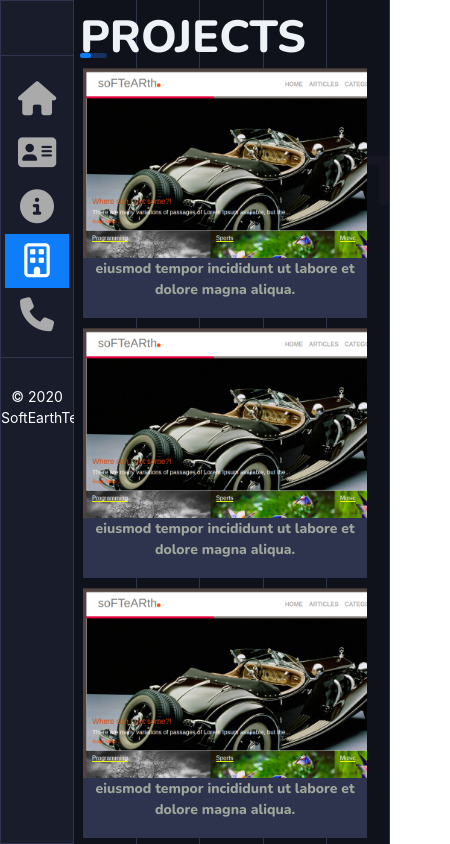
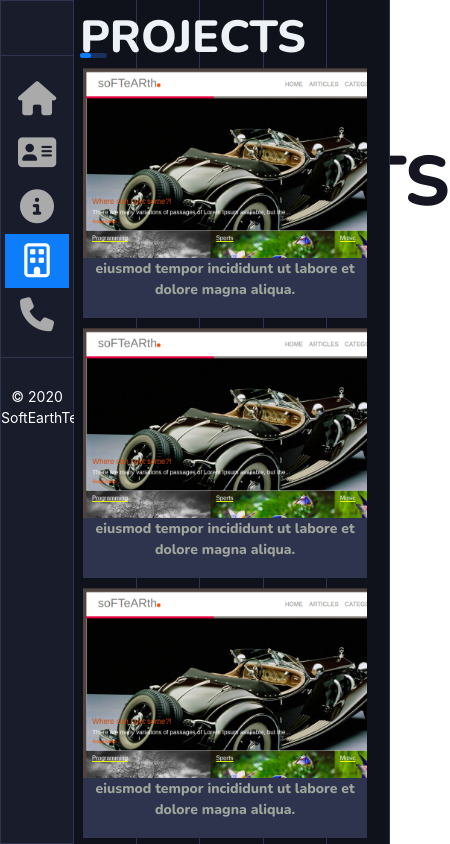
Before and after one commit to OdongAlican/Portfolio, a Vue app: page /projects in a window 390 px wide. Shown: the top 844 px of the page, 450 px wide, since content can reach past the window. Built offline with nearby package versions, Linux system fonts and the light colour scheme.

Commit message:
updates the background view

```diff
--- a/src/App.vue
+++ b/src/App.vue
@@ -45,6 +45,16 @@
 body {
   font-size: 1vw;
 }
+.main-section {
+  height: 100%;
+  width: 100%;
+}
+.sections {
+  position: absolute;
+  width: 100%;
+  background-color: #10121B;
+  overflow-y: auto;
+}
 
 #app {
   text-align: center;
@@ -90,10 +100,6 @@
   width: 81%;
 }
 
-.sections {
-  background-color: #10121B;
-}
-
 #nav a {
   color: #aaa;
 }
@@ -133,7 +139,6 @@
 }
 
 .about{
-  overflow: auto;
   position: absolute;
   width: 81%;
   right: 0;
@@ -142,6 +147,7 @@
 .home {
   top: 0;
   padding: 0;
+  bottom: 0;
 }
 
 .about h1 {
--- a/src/views/About.vue
+++ b/src/views/About.vue
@@ -1,5 +1,5 @@
 <template>
-  <div class="about">
+  <div class="about main-section">
     <h1 class="ml-4">
       ABOUT ME
     </h1>
@@ -250,10 +250,6 @@
   font-size: 14px;
 }
 
-.sections {
-  min-height: 215vh;
-}
-
 .services {
   margin-top: 40px;
 }
@@ -363,8 +359,5 @@
       margin-bottom: 10px;
     }
 
-    .sections {
-  height: 455vh;
-}
   }
 </style>
--- a/src/views/Contact.vue
+++ b/src/views/Contact.vue
@@ -1,5 +1,5 @@
 <template>
-  <div class="about">
+  <div class="about main-section">
     <h1 class="ml-4">
       CONTACT
     </h1>
@@ -91,9 +91,6 @@
 </template>
 <style scoped>
 
-.sections {
-  height: 125vh;
-}
 
 .contact-details {
   display: flex;
@@ -114,7 +111,8 @@
   background-color: transparent;
   color: #A2A79D;
   width: 100%;
-  padding: 5px 5px;
+  background-color: #10121B;
+  padding: 5px 5px
 }
 
 .name input {
--- a/src/views/Project.vue
+++ b/src/views/Project.vue
@@ -1,5 +1,5 @@
 <template>
-  <div class="about">
+  <div class="about main-section">
     <h1 class="ml-4">
       PROJECTS
     </h1>
@@ -77,9 +77,7 @@
 </template>
 <style scoped>
 
-.sections {
-  height: 150vh;
-}
+
 
 .projects-section {
   display: grid;
--- a/src/views/Resume.vue
+++ b/src/views/Resume.vue
@@ -1,5 +1,5 @@
 <template>
-  <div class="about">
+  <div class="about main-section">
     <h1 class="ml-4">
       MY SKILLS
     </h1>
@@ -208,10 +208,6 @@
 </template>
 <style scoped>
 
-.sections {
-  height: 280vh;
-}
-
 .skills-section {
   display: flex;
 }
```
